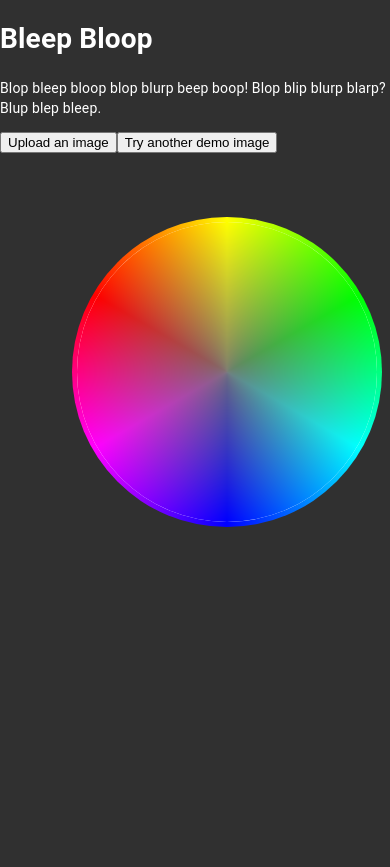
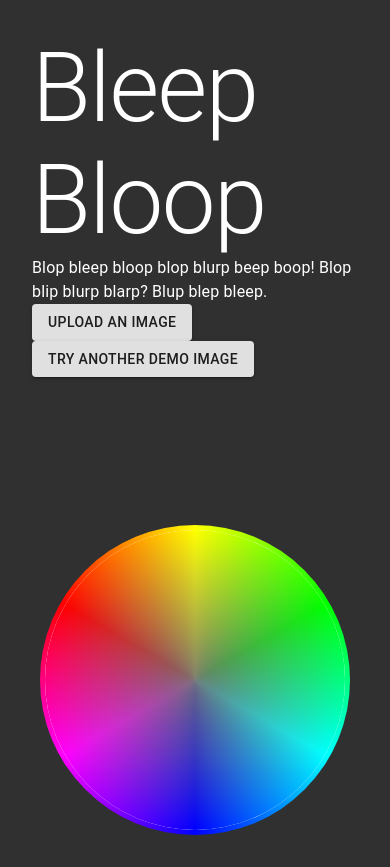
Before and after one commit to bourdakos1/gamut-mask, a React (Create React App) app: page / in a window 390 px wide. Before the commit the page ends 844 px from the top, so only its background shows below. Built offline with nearby package versions, Linux system fonts and the light colour scheme; no server answers.

Commit message:
make more responsive

```diff
--- a/src/App.tsx
+++ b/src/App.tsx
@@ -3,10 +3,27 @@ import React, { useCallback, useEffect, useRef, useState } from "react";
 import * as tf from "@tensorflow/tfjs";
 import { useDropzone } from "react-dropzone";
 
-import { createStyles, makeStyles } from "@material-ui/core";
+import {
+  Button,
+  createStyles,
+  makeStyles,
+  Theme,
+  Typography,
+} from "@material-ui/core";
 
-const useStyles = makeStyles(() =>
-  createStyles({
+const useStyles = makeStyles((theme: Theme) => {
+  console.log(theme.breakpoints.up("md"));
+  return createStyles({
+    wrapper: {
+      display: "flex",
+      justifyContent: "center",
+      flexDirection: "column",
+      alignItems: "center",
+      "@media (min-width:910px)": {
+        alignItems: "flex-start",
+        flexDirection: "row",
+      },
+    },
     dropzone: {
       position: "absolute",
       top: 0,
@@ -67,8 +84,8 @@ const useStyles = makeStyles(() =>
       fontSize: 24,
       fontWeight: 600,
     },
-  })
-);
+  });
+});
 
 async function getRandomImage() {
   const skip = Math.floor(Math.random() * 200);
@@ -384,13 +401,20 @@ function App() {
           <div className={classes.dropText}>Drop to upload your image</div>
         </div>
       </div>
-      <h1>Bleep Bloop</h1>
-      <p>
-        Blop bleep bloop blop blurp beep boop! Blop blip blurp blarp? Blup blep
-        bleep.
-      </p>
-      <button onClick={open}>Upload an image</button>
-      <button
+
+      <div style={{ margin: "2rem" }}>
+        <Typography variant="h1" component="h1">
+          Bleep Bloop
+        </Typography>
+        <Typography variant="body1" component="p">
+          Blop bleep bloop blop blurp beep boop! Blop blip blurp blarp? Blup
+          blep bleep.
+        </Typography>
+        <Button variant="contained" onClick={open}>
+          Upload an image
+        </Button>
+        <Button
+          variant="contained"
           onClick={async () => {
             const url = await getRandomImage();
             setUrl("https://cors-anywhere.herokuapp.com/" + url);
@@ -398,17 +422,11 @@ function App() {
           }}
         >
           Try another demo image
-      </button>
+        </Button>
+      </div>
 
-      <div
-        style={{
-          paddingTop: "4rem",
-          paddingBottom: "4rem",
-          display: "flex",
-          justifyContent: "center",
-        }}
-      >
-        <div style={{ marginLeft: "2rem", marginRight: "2rem" }}>
+      <div className={classes.wrapper}>
+        <div style={{ margin: "2rem" }}>
           <img
             src={image}
             alt=""
@@ -424,8 +442,7 @@ function App() {
         </div>
         <div
           style={{
-            marginLeft: "2rem",
-            marginRight: "2rem",
+            margin: "2rem",
             width: "310px",
             height: "310px",
             flexShrink: 0,
```
Also changed, not shown: 1 other file (tests, documents, lock files or other folders). Lines whose indentation alone changed are shown as unchanged.
